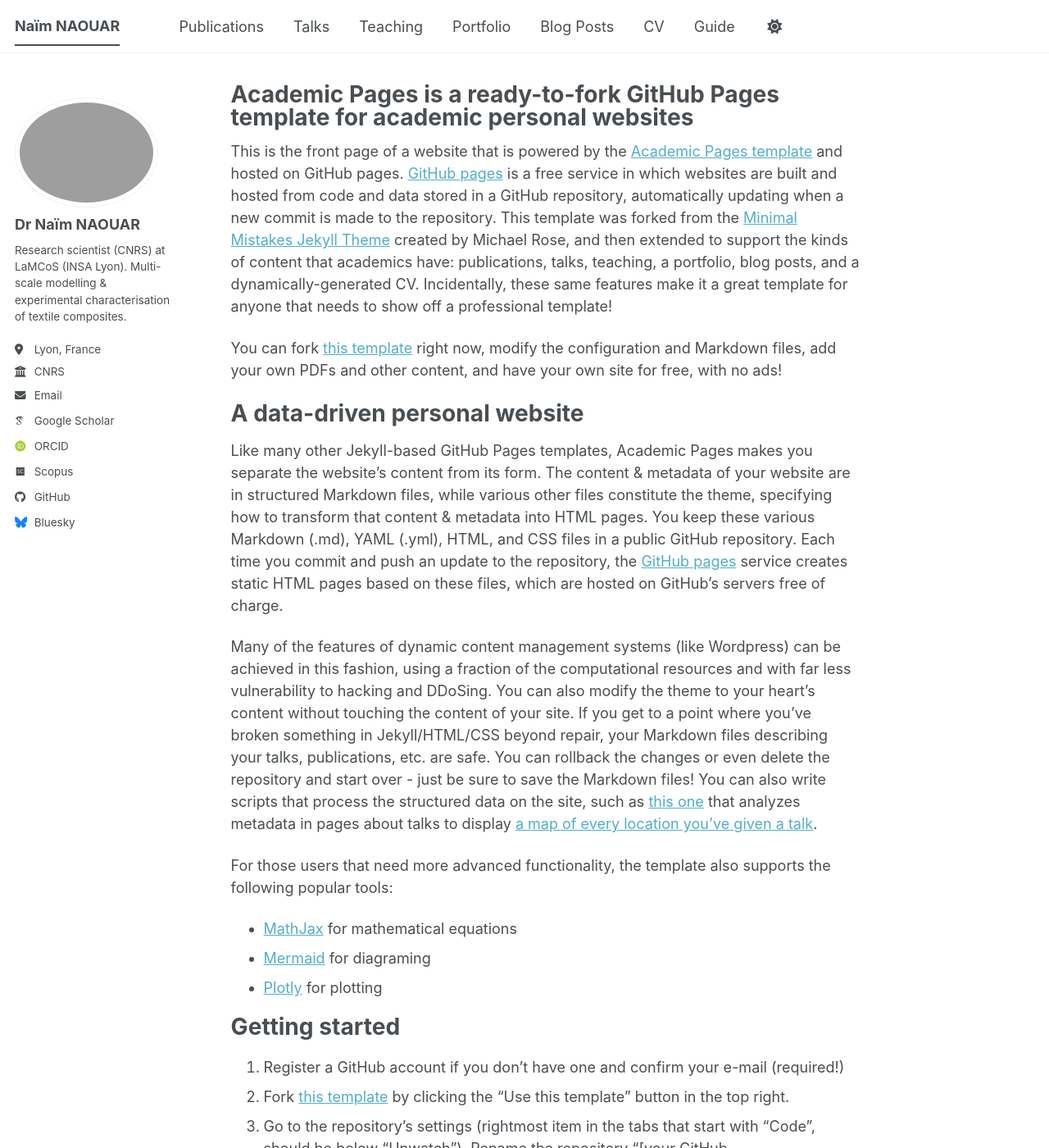
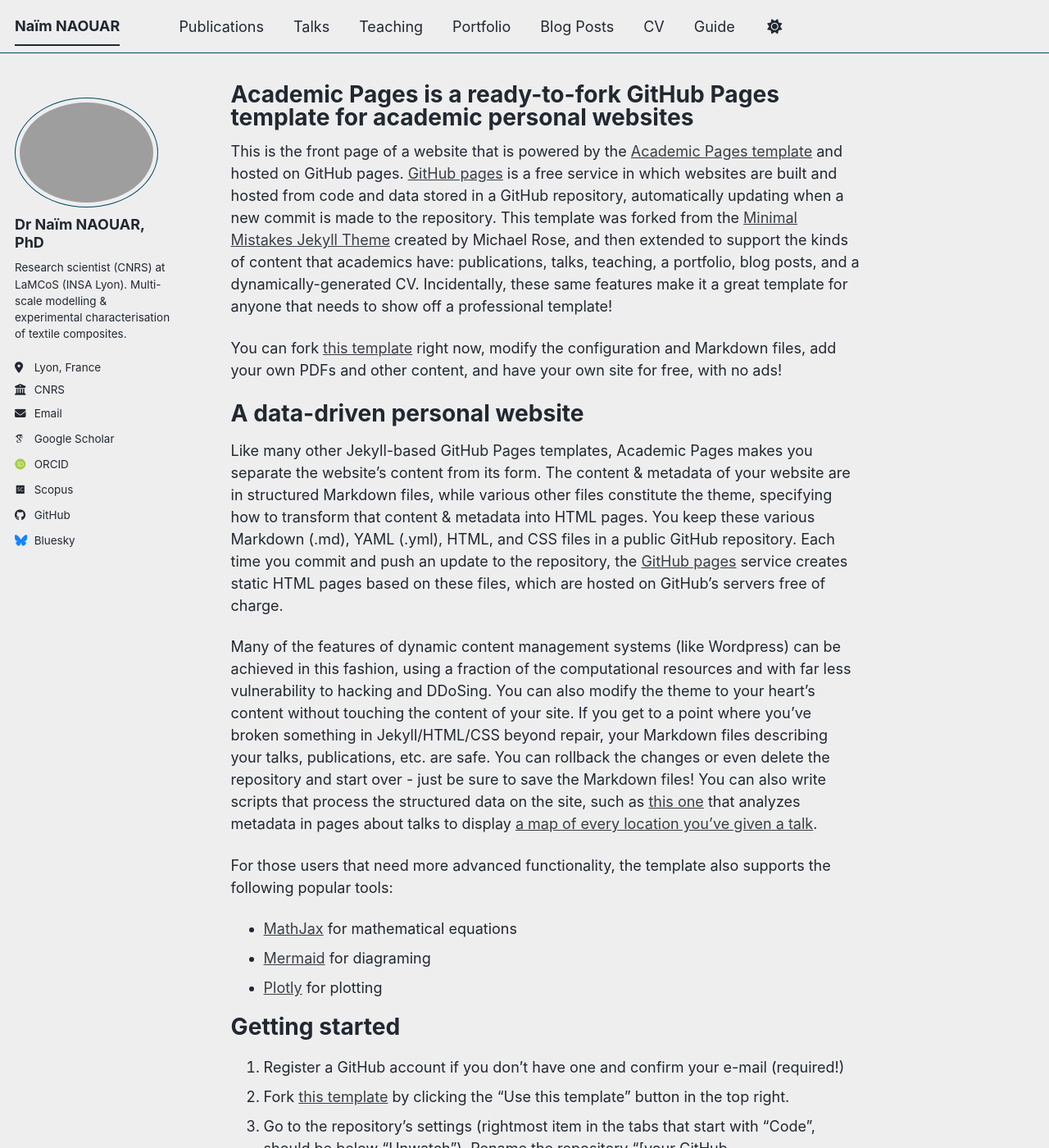
Before and after one commit to Na3imon/naim-naouar-research, a Jekyll site: the page built from _pages/about.md, in a window 1280 px wide and 1400 px high. Shown: the whole window at 82% size. Built offline with Jekyll 4.4.1, drawn with Linux system fonts in a browser that asks for light colours; some web fonts are replaced; a script bundle is joined from its source files by our own code; library files that are not in the unit come from our copies.

Commit message:
Update _config.yml

```diff
--- a/_config.yml
+++ b/_config.yml
@@ -8,7 +8,7 @@
 
 # Basic Site Settings
 locale                   : "en-US"
-site_theme               : "default" # The available themes options are "default", "air", "sunrise", "mint", "dirt" and "contrast"
+site_theme               : "air" # The available themes options are "default", "air", "sunrise", "mint", "dirt" and "contrast"
 title                    : "Naïm NAOUAR"
 title_separator          : "-"
 name                     : &name "Naïm NAOUAR"
@@ -24,7 +24,7 @@
 author:
   # Biographic information
   avatar           : "profile.png"
-  name             : "Dr Naïm NAOUAR"
+  name             : "Dr Naïm NAOUAR, PhD"
   pronouns         : # example: "she/her"
   bio              : "Research scientist (CNRS) at LaMCoS (INSA Lyon). Multi-scale modelling & experimental characterisation of textile composites."
   location         : "Lyon, France"
```
